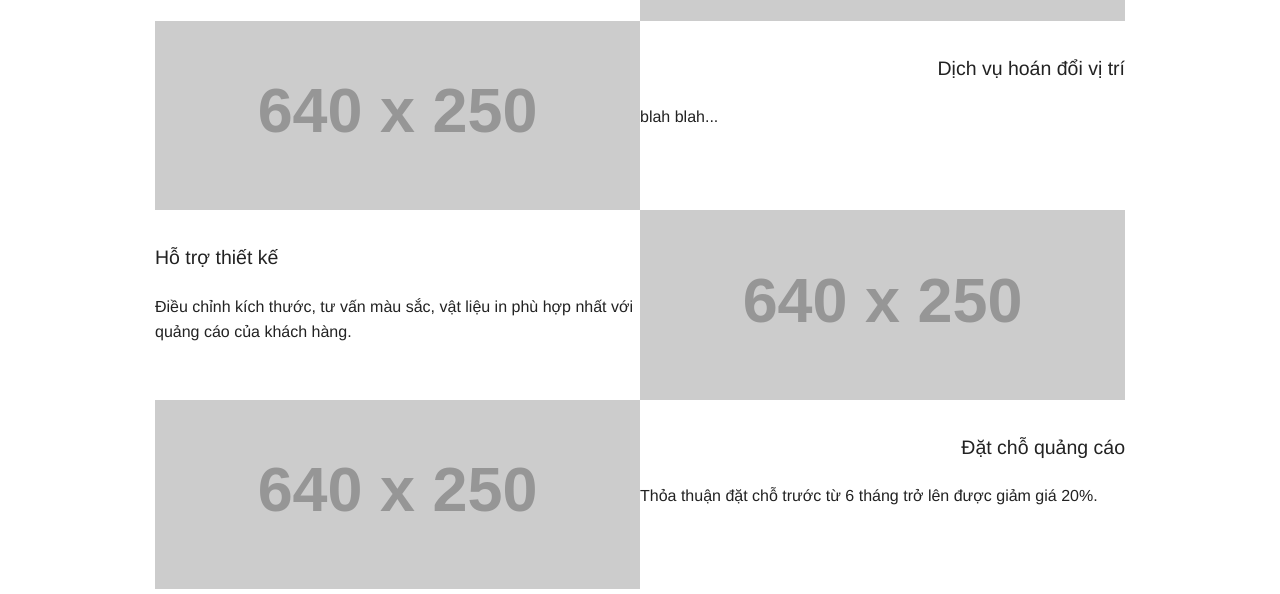
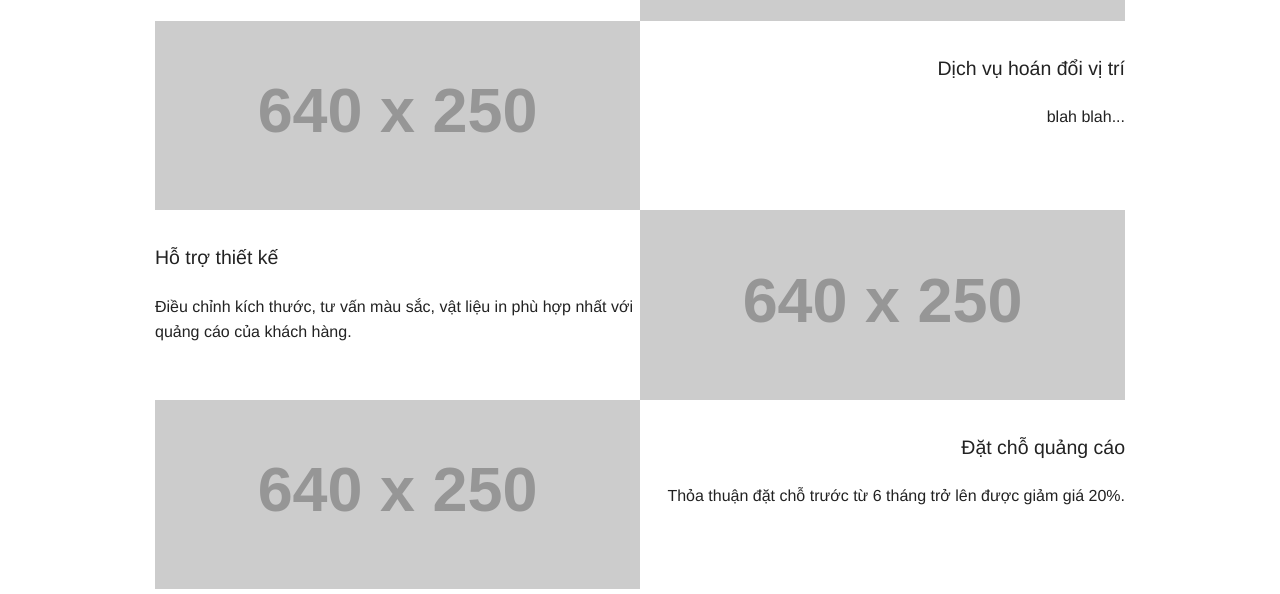
Before and after one commit to haviet/static-on-foundation, a Jekyll site: the page built from sdk-sanpham-dichvu.html, in a window 1280 px wide. Shown: the part 1598-2192 px from the top of the page. Built offline with Jekyll 4.4.1, drawn with Linux system fonts in a browser that asks for light colours.

Commit message:
Update dv-content.html

```diff
--- a/_includes/dv-content.html
+++ b/_includes/dv-content.html
@@ -17,7 +17,7 @@
 	<div class="medium-6 columns">
 	<br><br>
 		<p class="lead text-right">Dịch vụ hoán đổi vị trí</p> <!-- ============================== hoan doi vi tri -->
-		<p>blah blah...</p>
+		<p class="text-right">blah blah...</p>
 	</div>
 </div>
 
@@ -41,6 +41,6 @@
 	<div class="medium-6 columns">
 	<br><br>
 		<p class="lead text-right">Đặt chỗ quảng cáo</p> <!-- ============================== dat cho quang cao -->
-		<p>Thỏa thuận đặt chỗ trước từ 6 tháng trở lên được giảm giá 20%.</p>
+		<p class="text-right">Thỏa thuận đặt chỗ trước từ 6 tháng trở lên được giảm giá 20%.</p>
 	</div>
 </div>
```
